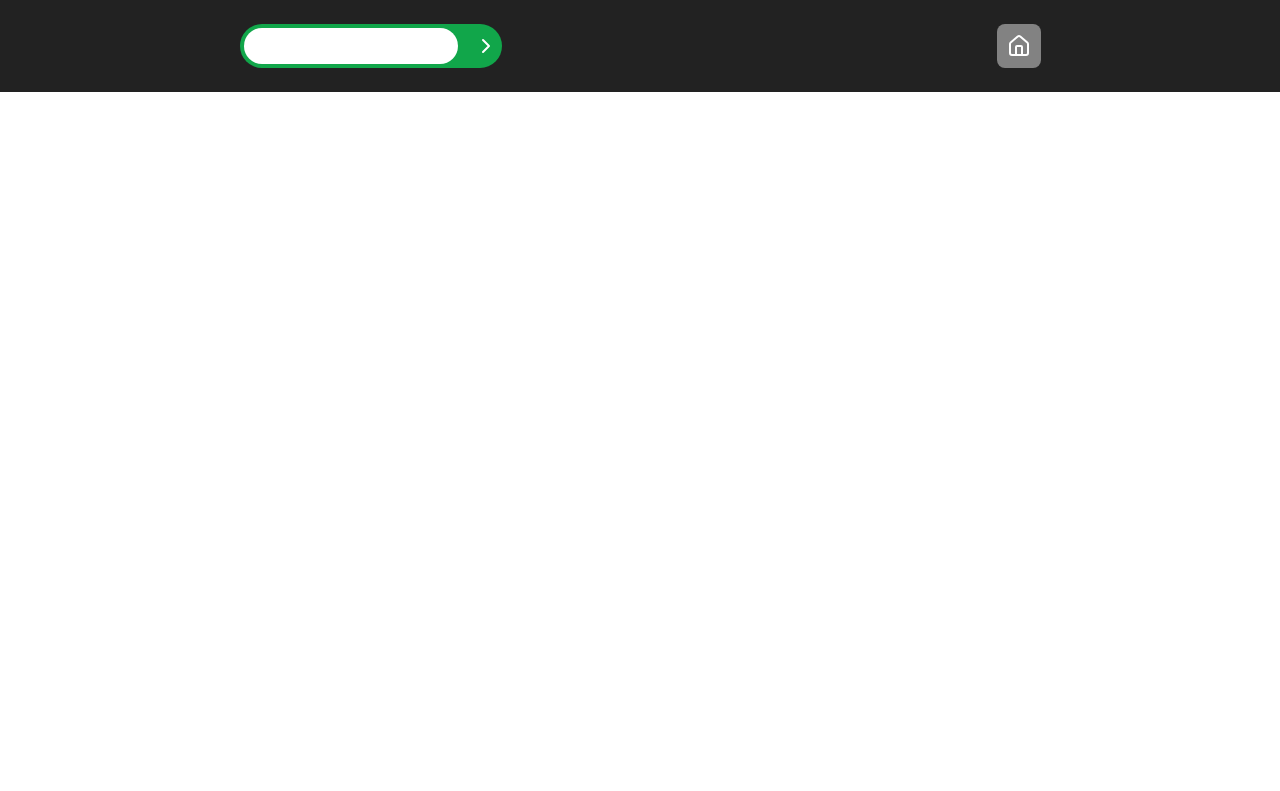
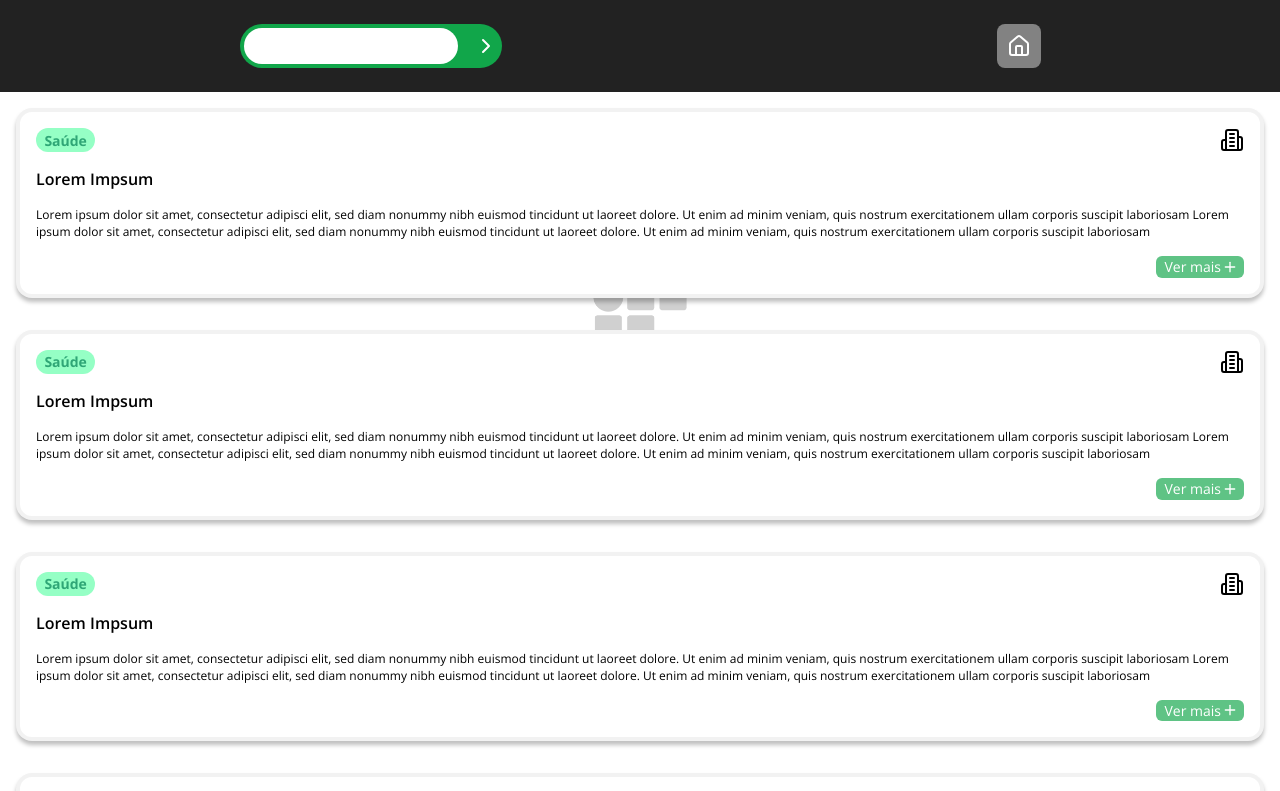
Before and after one commit to Kaiki098/ifconecta, a Next.js app: page /projects in a window 1280 px wide. Shown: the top 791 px of the page. Built offline with nearby package versions, Linux system fonts and the light colour scheme.

Commit message:
add: implement ProjectCard and ThematicAreaIcon components, enhance styles, and update ProjectsPage layout

```diff
--- a/package.json
+++ b/package.json
@@ -9,6 +9,10 @@
     "lint": "next lint"
   },
   "dependencies": {
+    "@emotion/react": "^11.14.0",
+    "@emotion/styled": "^11.14.0",
+    "@mui/icons-material": "^6.3.0",
+    "@mui/material": "^6.3.0",
     "lucide-react": "^0.469.0",
     "next": "15.1.2",
     "react": "^19.0.0",
--- /dev/null
+++ b/src/app/components/ProjectCard/ProjectCard.tsx
@@ -0,0 +1,104 @@
+"use client";
+
+import { useState } from "react";
+import { Group } from "@mui/icons-material";
+import styles from "./style.module.css";
+import { Building2, Minus, Plus, Phone, Mail, Copy } from "lucide-react";
+import ThematicAreaIcon from "../ThematicAreaIcon/ThematicAreaIcon";
+
+interface ProjectCardProps {
+  project: {
+    thematicArea: "Saúde" | "Tecnologia" | string;
+    tittle: string;
+    description: string;
+    beneficiary: {
+      type: "Empresa" | "Comunidade" | string;
+      name: string;
+      contact: {
+        email: string;
+        phone: string;
+        onlyWhatsapp: boolean;
+      };
+    };
+  };
+}
+
+export default function ProjectCard({
+  project: {
+    thematicArea,
+    tittle,
+    description,
+    beneficiary: {
+      type,
+      name,
+      contact: { email, phone, onlyWhatsapp },
+    },
+  },
+}: ProjectCardProps) {
+  const [isExpanded, setIsExpanded] = useState(false);
+
+  const toggleExpand = () => {
+    setIsExpanded(!isExpanded);
+  };
+
+  const typeIcon = type === "Empresa" ? <Building2 /> : <Group />;
+
+  return (
+    <article className={styles.card}>
+      <header className={styles.header}>
+        <ThematicAreaIcon thematicArea={thematicArea} />
+        <span>
+          {typeIcon}
+          {isExpanded ? type : ""}
+        </span>
+      </header>
+      <section className={styles.body}>
+        <h2>
+          <strong>{tittle}</strong>
+        </h2>
+        <p className={!isExpanded ? styles.overflowHidden : ""}>
+          {description}
+        </p>
+        {isExpanded && (
+          <section className={styles.beneficiaryInfo}>
+            <h3>
+              <strong>Informações do beneficiário: </strong>
+            </h3>
+            <p>
+              <strong>Nome:</strong> {name}
+            </p>
+            <h4>
+              <strong>Contato: </strong>
+            </h4>
+            <address className={styles.contact}>
+              <p>
+                <Phone className={styles.contactIcon} /> {phone}{" "}
+                <Copy className={styles.copyIcon} />
+                {onlyWhatsapp && "(Apenas Whatsapp)"}
+              </p>
+              <p>
+                <Mail className={styles.contactIcon} /> {email}
+                <Copy className={styles.copyIcon} />
+              </p>
+            </address>
+          </section>
+        )}
+      </section>
+      <footer className={styles.footer}>
+        <button className={styles.button} onClick={toggleExpand}>
+          {isExpanded ? (
+            <>
+              Ver menos
+              <Minus />
+            </>
+          ) : (
+            <>
+              Ver mais
+              <Plus className={styles.buttonIcon} />
+            </>
+          )}
+        </button>
+      </footer>
+    </article>
+  );
+}
--- /dev/null
+++ b/src/app/components/ProjectCard/style.module.css
@@ -0,0 +1,116 @@
+.card {
+  padding: 1em;
+  display: flex;
+  flex-direction: column;
+  gap: 1em;
+  border-radius: 16px;
+  border: 4px solid rgba(0, 0, 0, 0.05);
+  background: var(--white-900);
+  box-shadow: 0px 4px 4px 0px rgba(0, 0, 0, 0.25);
+  margin: 0 1em;
+}
+
+.header {
+  display: flex;
+  justify-content: space-between;
+}
+
+.header span {
+  display: flex;
+  align-items: center;
+  gap: 0.5em;
+  font-size: 0.875rem;
+  font-weight: 700;
+}
+
+.body {
+  display: flex;
+  flex-direction: column;
+  gap: 1em;
+}
+
+.body strong {
+  font-weight: 600;
+}
+
+.body h2 {
+  font-size: 0.875rem;
+}
+
+.body p {
+  font-size: 0.75rem;
+}
+
+.overflowHidden {
+  overflow: hidden;
+  text-overflow: ellipsis;
+  display: -webkit-box;
+  -webkit-line-clamp: 3;
+  -webkit-box-orient: vertical;
+  line-clamp: 3;
+  box-orient: vertical;
+}
+
+.beneficiaryInfo {
+  display: flex;
+  flex-direction: column;
+  gap: 1em;
+}
+
+.beneficiaryInfo h3 {
+  font-size: 0.875rem;
+}
+
+.beneficiaryInfo p {
+  display: flex;
+  align-items: center;
+  font-size: 0.75rem;
+  gap: 1em;
+}
+
+.beneficiaryInfo > p:first-of-type {
+  gap: 0.5em;
+}
+
+.beneficiaryInfo p strong {
+  font-size: 0.75rem;
+}
+
+.beneficiaryInfo h4 strong {
+  font-size: 0.75rem;
+}
+
+.contact {
+  display: flex;
+  flex-direction: column;
+}
+
+.contactIcon {
+  width: 20px;
+}
+
+.copyIcon {
+  width: 12px;
+}
+
+.footer {
+  display: flex;
+  justify-content: flex-end;
+}
+
+.button {
+  display: flex;
+  align-items: center;
+  padding: 0.1em 0.4em 0.1em 0.6em;
+  border: none;
+  border-radius: 6px;
+  color: var(--white-900);
+  background-color: var(--green-500);
+  font-size: 0.875rem;
+  gap: 0.1em;
+}
+
+.buttonIcon {
+  width: 1em;
+  height: 1em;
+}
--- /dev/null
+++ b/src/app/components/ThematicAreaIcon/ThematicAreaIcon.tsx
@@ -0,0 +1,11 @@
+import styles from "./style.module.css";
+
+interface ThematicAreaIconProps {
+  thematicArea: string;
+}
+
+export default function ThematicAreaIcon({
+  thematicArea,
+}: ThematicAreaIconProps) {
+  return <span className={styles.thematicArea}>{thematicArea}</span>;
+}
--- /dev/null
+++ b/src/app/components/ThematicAreaIcon/style.module.css
@@ -0,0 +1,10 @@
+.thematicArea {
+  display: flex;
+  align-items: center;
+  padding: 0.1em 0.6em;
+  background-color: var(--green-100);
+  border-radius: 16px;
+  color: var(--green-600);
+  font-size: 0.875rem;
+  font-weight: 700;
+}
--- a/src/app/globals.css
+++ b/src/app/globals.css
@@ -1,6 +1,9 @@
 :root {
   --black-800: #222222;
+  --green-100: #95FFC5;
   --green-300: #00FF79;
+  --green-500: #5FC385;
+  --green-600: #2FA676;
   --green-700: #11A64A;
   --white-900: #ffffff;
   --grey-700: #828282;
--- a/src/app/projects/page.module.css
+++ b/src/app/projects/page.module.css
@@ -1,7 +1,23 @@
 .topBar {
-    display: flex;
-    gap: 1em;
-    background-color: var(--black-800);
-    padding: 1.5em 0;
-    justify-content: space-around;
+  display: flex;
+  gap: 1em;
+  background-color: var(--black-800);
+  padding: 1.5em 0;
+  justify-content: space-around;
+  margin-bottom: 1em;
 }
+
+.projectsContainer {
+  display: flex;
+  flex-direction: column;
+  align-items: center;
+  gap: 2em;
+}
+
+.bgImage {
+  position: fixed;
+  z-index: -1;
+  top: 50%;
+  left: 50%;
+  transform: translate(-50%, -50%);
+}
--- a/src/app/projects/page.tsx
+++ b/src/app/projects/page.tsx
@@ -1,15 +1,96 @@
+import Image from "next/image";
 import { HomeButton } from "../components/HomeButton/HomeButton";
+import ProjectCard from "../components/ProjectCard/ProjectCard";
 import SearchInput from "../components/SearchInput/SearchInput";
 import styles from "./page.module.css";
 
 export default function ProjectsPage() {
+  const projectsMock = [
+    {
+      id: 1,
+      thematicArea: "Saúde",
+      tittle: "Lorem Impsum",
+      description:
+        "Lorem ipsum dolor sit amet, consectetur adipisci elit, sed diam nonummy nibh euismod tincidunt ut laoreet dolore. Ut enim ad minim veniam, quis nostrum exercitationem ullam corporis suscipit laboriosam Lorem ipsum dolor sit amet, consectetur adipisci elit, sed diam nonummy nibh euismod tincidunt ut laoreet dolore. Ut enim ad minim veniam, quis nostrum exercitationem ullam corporis suscipit laboriosam",
+      beneficiary: {
+        type: "Empresa",
+        name: "Kaiki Alvarenga de Souza",
+        contact: {
+          email: "kaikialvarengasouza098@gmail.com",
+          phone: "(35) 99871-6323",
+          onlyWhatsapp: true,
+        },
+      },
+    },
+    {
+      id: 2,
+      thematicArea: "Saúde",
+      tittle: "Lorem Impsum",
+      description:
+        "Lorem ipsum dolor sit amet, consectetur adipisci elit, sed diam nonummy nibh euismod tincidunt ut laoreet dolore. Ut enim ad minim veniam, quis nostrum exercitationem ullam corporis suscipit laboriosam Lorem ipsum dolor sit amet, consectetur adipisci elit, sed diam nonummy nibh euismod tincidunt ut laoreet dolore. Ut enim ad minim veniam, quis nostrum exercitationem ullam corporis suscipit laboriosam",
+      beneficiary: {
+        type: "Empresa",
+        name: "Kaiki Alvarenga de Souza",
+        contact: {
+          email: "kaikialvarengasouza098@gmail.com",
+          phone: "(35) 99871-6323",
+          onlyWhatsapp: true,
+        },
+      },
+    },
+    {
+      id: 3,
+      thematicArea: "Saúde",
+      tittle: "Lorem Impsum",
+      description:
+        "Lorem ipsum dolor sit amet, consectetur adipisci elit, sed diam nonummy nibh euismod tincidunt ut laoreet dolore. Ut enim ad minim veniam, quis nostrum exercitationem ullam corporis suscipit laboriosam Lorem ipsum dolor sit amet, consectetur adipisci elit, sed diam nonummy nibh euismod tincidunt ut laoreet dolore. Ut enim ad minim veniam, quis nostrum exercitationem ullam corporis suscipit laboriosam",
+      beneficiary: {
+        type: "Empresa",
+        name: "Kaiki Alvarenga de Souza",
+        contact: {
+          email: "kaikialvarengasouza098@gmail.com",
+          phone: "(35) 99871-6323",
+          onlyWhatsapp: true,
+        },
+      },
+    },
+    {
+      id: 4,
+      thematicArea: "Saúde",
+      tittle: "Lorem Impsum",
+      description:
+        "Lorem ipsum dolor sit amet, consectetur adipisci elit, sed diam nonummy nibh euismod tincidunt ut laoreet dolore. Ut enim ad minim veniam, quis nostrum exercitationem ullam corporis suscipit laboriosam Lorem ipsum dolor sit amet, consectetur adipisci elit, sed diam nonummy nibh euismod tincidunt ut laoreet dolore. Ut enim ad minim veniam, quis nostrum exercitationem ullam corporis suscipit laboriosam",
+      beneficiary: {
+        type: "Empresa",
+        name: "Kaiki Alvarenga de Souza",
+        contact: {
+          email: "kaikialvarengasouza098@gmail.com",
+          phone: "(35) 99871-6323",
+          onlyWhatsapp: true,
+        },
+      },
+    },
+  ];
+
   return (
     <>
       <div className={styles.topBar}>
         <SearchInput />
         <HomeButton />
       </div>
-      <div></div>
+      <Image
+        src="/images/logoIFBG.png"
+        alt="Logo IFSULDEMINAS"
+        width={258}
+        height={237}
+        quality={100}
+        className={styles.bgImage}
+      />
+      <div className={styles.projectsContainer}>
+        {projectsMock.map((project) => {
+          return <ProjectCard key={project.id} project={project} />;
+        })}
+      </div>
     </>
   );
 }
```
Also changed, not shown: public/images/logoIFBG.png (added), 1 other file (tests, documents, lock files or other folders).
